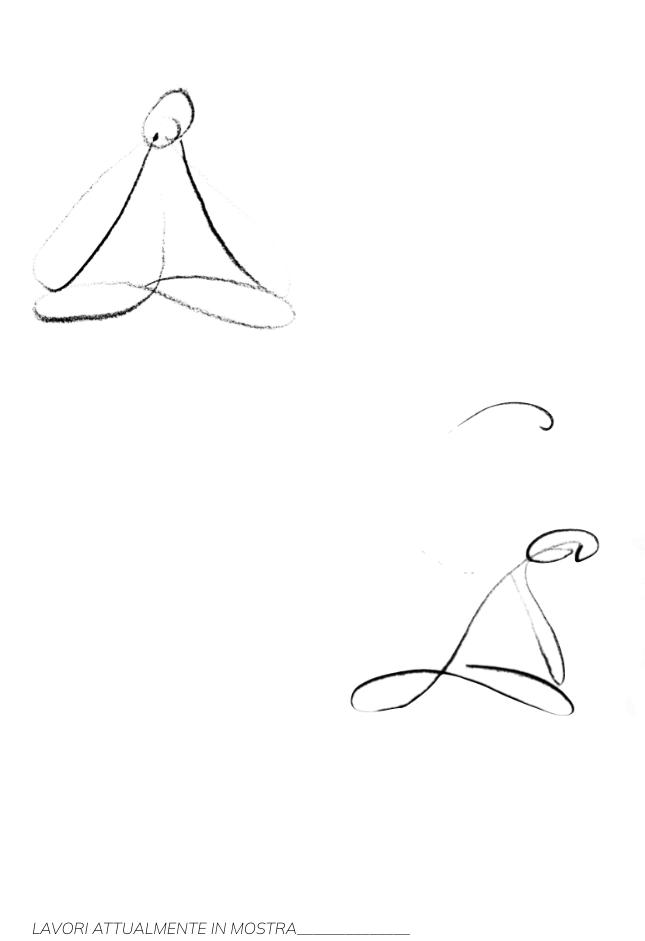
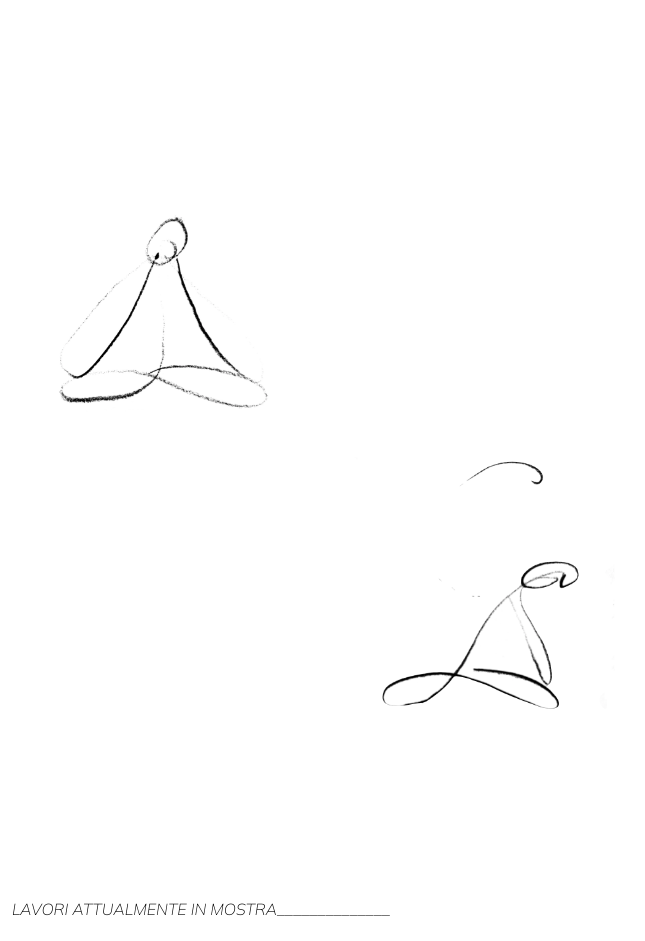
Before and after one commit to teobet/eneasalvatori, a plain HTML site: page index.html in a window 1280 px wide. Shown: the part 821-1762 px from the top of the page, without its empty margins (308-953 px from the left). Drawn offline with Linux system fonts and the light colour scheme.

Commit message:
fixed proportions and spacings

```diff
--- a/index.html
+++ b/index.html
@@ -30,22 +30,19 @@
                 residenza di due mesi presso la Manifattura ceramica Mazzotti 1903.
             </div>
         </div>
-        <span class="dummy title" style="text-align: left;">SALVATORI</span>
+        <span class="dummy-title-box title" style="text-align: left;">SALVATORI</span>
     </div>
-    <div class="doodle">
-        <div class="doodle-dummy-box" style="text-align: left;">
-            <img src="drawing_left.png" alt="" width="380">
-        </div>
+    <div class="doodle" style="justify-content: left;">
+        <img src="drawing_left.png" alt="" width="300">
     </div>
-    <div class="doodle">
-        <div class="doodle-dummy-box" style="text-align: right;">
-            <img src="drawing_right.png" alt="" width="380">
-        </div>
+    <div class="doodle" style="justify-content: right;">
+        <img src="drawing_right.png" alt="" width="300">
     </div>
+
+    <div class="divider">LAVORI ATTUALMENTE IN MOSTRA______________</div>
 
     <div class="nido-container">
         <div class="nido-box">
-            <div class="divider">LAVORI ATTUALMENTE IN MOSTRA______________</div>
             <img src="nido.jpg" alt="" width="600px">
             <div class="description">
                 <span class="description-title">Nido, il letto nella sagrestia.</span> Terracotta engobbiata a tratti e maiolica bianca. 45x25x20cm Luglio
--- a/style.css
+++ b/style.css
@@ -3,7 +3,7 @@
 }
 
 body {
-    margin: 2% 0;
+    margin: 10vh 0;
 }
 
 /* head section */
@@ -25,7 +25,7 @@ body {
     display: flex;
     justify-content: center;
     gap: 1.5rem;
-    margin-bottom: 15vh;
+    margin-bottom: 25vh;
 }
 
 .bio {
@@ -39,7 +39,7 @@ body {
 
 .doodle {
     display: flex;
-    justify-content: center;
+    margin: 0 20rem;
 }
 
 .doodle-dummy-box {
@@ -53,7 +53,7 @@ body {
     font-size: 12pt;
     font-style: italic;
     text-align: start;
-    margin: 10vh 0;
+    margin: 20vh 20rem 10vh 20rem;
 }
 
 .nido-container {
```
